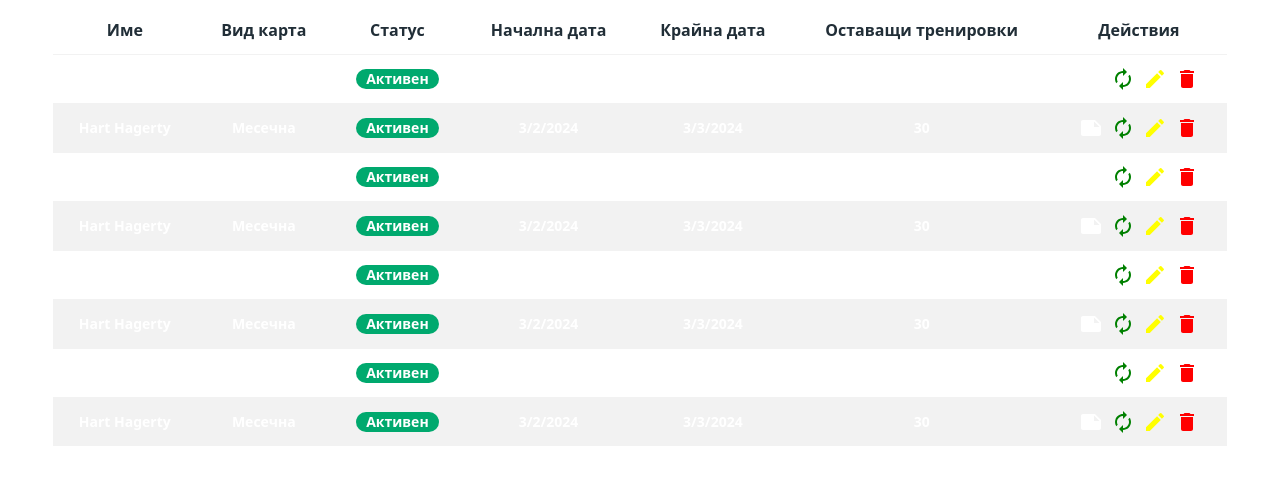
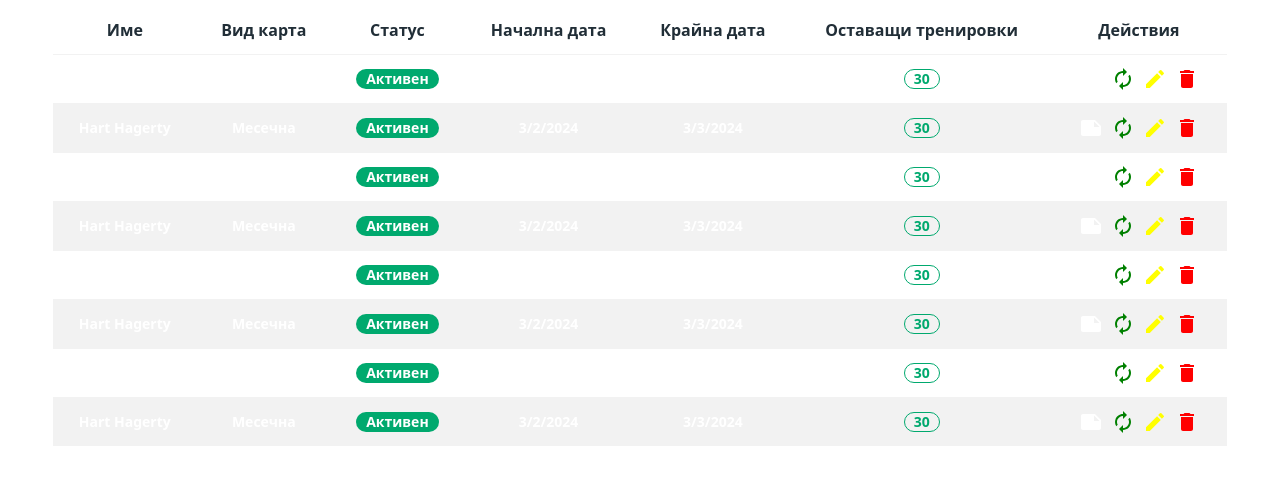
Before and after one commit to ayturulyumer/Gym-Membership-App, a React (Vite) app in the folder client/: page / in a window 1280 px wide. Shown: the part 344-828 px from the top of the page. Built offline with nearby package versions, Linux system fonts and the light colour scheme.

Commit message:
Update SingleUser.jsx

```diff
--- a/client/src/components/SingleUser/SingleUser.jsx
+++ b/client/src/components/SingleUser/SingleUser.jsx
@@ -13,7 +13,7 @@ export default function SingleUser() {
     </td>
     <td>3/2/2024</td>
     <td>3/3/2024</td>
-    <td>30</td>
+    <td><div className="badge  badge-outline badge-success">30</div></td>
     <td className="flex gap-2 justify-center">
       <button>
         <NoteIcon />
```
